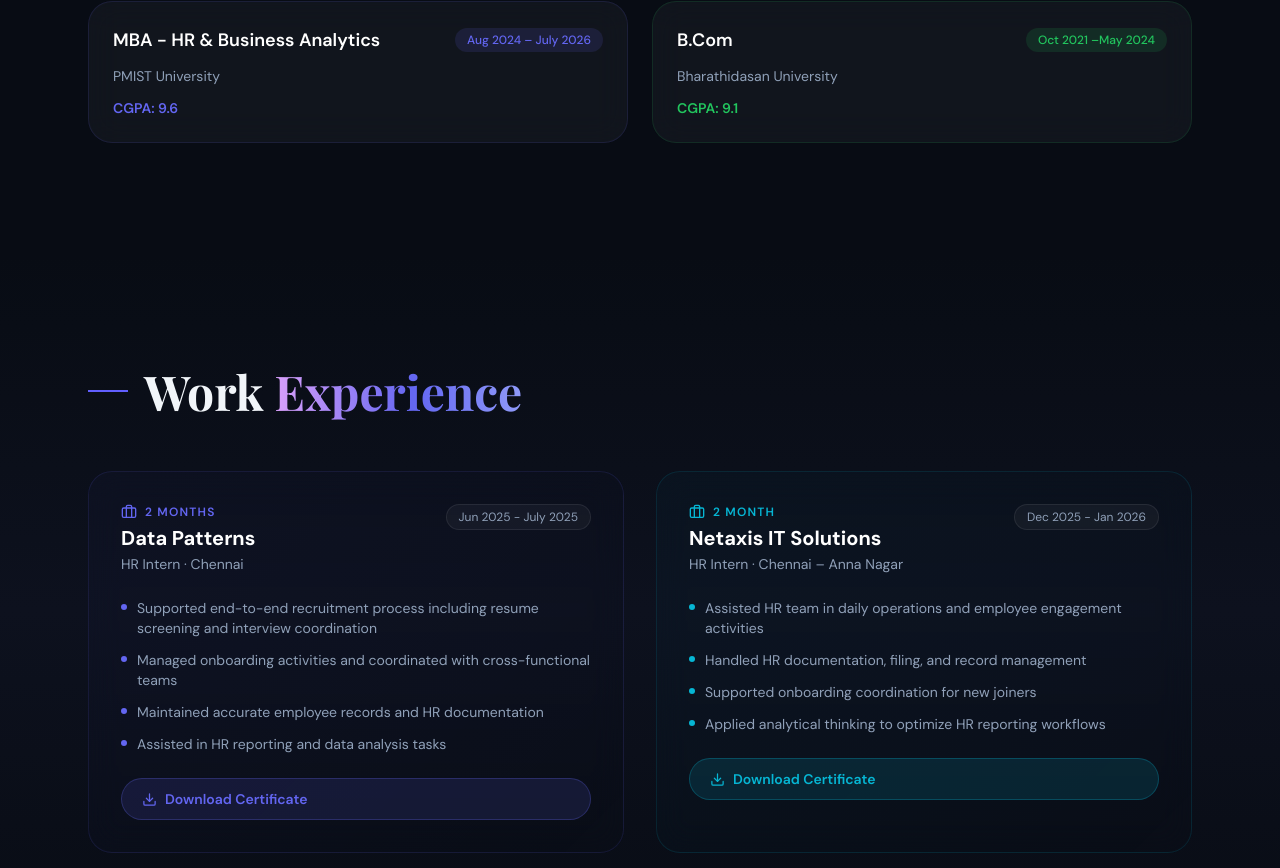
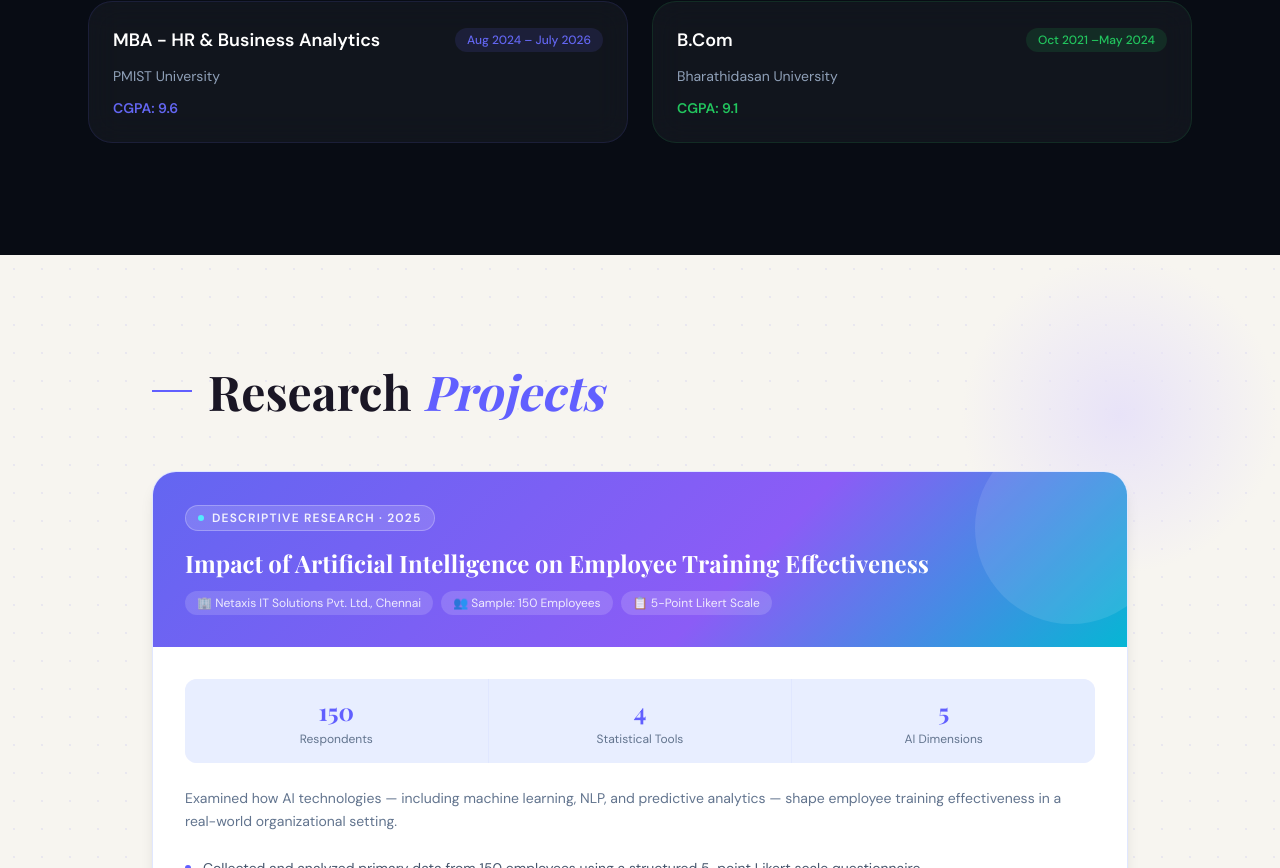
Before and after one commit to RakkeshIT/portfolio-vaishali, a React (Vite) app: page / in a window 1280 px wide. Shown: the part 1932-2800 px from the top of the page. Built offline with nearby package versions, Linux system fonts and the light colour scheme; a web font is replaced by a local one.

Commit message:
feat: add Projects section to portfolio and update favicon assets

```diff
--- a/index.html
+++ b/index.html
@@ -3,10 +3,9 @@
 
 <head>
   <meta charset="UTF-8" />
-  <link rel="icon" type="image/svg+xml" href="/favicon.svg" />
   <meta name="viewport" content="width=device-width, initial-scale=1.0" />
   <script src="https://cdn.jsdelivr.net/npm/@tailwindcss/browser@4"></script>
-
+  <link rel="icon" type="image/png" href="/favicon.png">
   <title>portfolio-vaishali</title>
 </head>
 
--- a/src/pages/Hero.jsx
+++ b/src/pages/Hero.jsx
@@ -4,7 +4,7 @@
 import { FaLinkedinIn } from "react-icons/fa6";
 import Vaishali from '../assets/vaishali.png'
 // Add this to your useInView hooks at the top of the component:
-const NAV_LINKS = ["Home", "About", "Education", "Experience", "Skills", "Certifications", "Achievements", "Contact"];
+const NAV_LINKS = ["Home", "About", "Education", "Projects", "Experience", "Skills", "Certifications", "Achievements", "Contact"];
 // ─── ACHIEVEMENTS DATA ───────────────────────────────────────────────────────
 const ACHIEVEMENTS = [
     {
@@ -105,6 +105,32 @@
         color: "#06b6d4",
         bg: "from-cyan-500/10 to-blue-500/5",
         href: "https://drive.google.com/file/d/1yNH44Oza59uGPXd59WRdXcTrx0u1zK09/view?usp=sharing",
+    },
+];
+
+// ─── PROJECTS DATA ───────────────────────────────────────────────────────────
+const PROJECTS = [
+    {
+        type: "Descriptive Research · 2025",
+        title: "Impact of Artificial Intelligence on Employee Training Effectiveness",
+        org: "Netaxis IT Solutions Pvt. Ltd., Chennai",
+        sample: "150 Employees",
+        scale: "5-Point Likert Scale",
+        stats: [
+            { val: "150", label: "Respondents" },
+            { val: "4", label: "Statistical Tools" },
+            { val: "5", label: "AI Dimensions" },
+        ],
+        desc: "Examined how AI technologies — including machine learning, NLP, and predictive analytics — shape employee training effectiveness in a real-world organizational setting.",
+        points: [
+            "Collected and analyzed primary data from 150 employees using a structured 5-point Likert scale questionnaire.",
+            "Applied Mean Analysis, ANOVA, Correlation, and Regression to identify key drivers of training effectiveness.",
+            "Evaluated AI's role across personalized learning, real-time feedback, skill development, accessibility, and engagement.",
+            "Identified challenges including technological adaptation, ethical concerns, and continuous reskilling needs.",
+            "Concluded that AI significantly enhances training outcomes by making learning more personalized and outcome-oriented.",
+        ],
+        tools: ["MS Excel", "SPSS", "ANOVA", "Regression Analysis", "Correlation", "Mean Analysis", "Likert Scale"],
+        insight: "AI-powered training systems demonstrated a statistically significant positive impact on learning personalization and employee engagement.",
     },
 ];
 
@@ -493,6 +519,90 @@
                                 >
                                     {edu.score}
                                 </p>
+                            </div>
+                        ))}
+                    </div>
+                </div>
+            </section>
+
+            {/* PROJECTS SECTION */}
+            <section id="projects" className="py-28 relative overflow-hidden" style={{ background: "#f7f5f0" }}>
+                {/* bg dots */}
+                <div className="absolute inset-0 pointer-events-none" style={{
+                    backgroundImage: "radial-gradient(#6366f118 1px, transparent 1px)",
+                    backgroundSize: "28px 28px"
+                }} />
+                <div className="absolute top-0 right-0 w-80 h-80 rounded-full pointer-events-none" style={{
+                    background: "radial-gradient(circle, #e8e3f8 0%, transparent 70%)"
+                }} />
+                <div className="absolute bottom-10 left-0 w-64 h-64 rounded-full pointer-events-none" style={{
+                    background: "radial-gradient(circle, #d4f0e8 0%, transparent 70%)"
+                }} />
+
+                <div className="max-w-5xl mx-auto px-6 relative z-10">
+                    <div className="flex items-center gap-4 mb-14">
+                        <span className="w-10 h-0.5 bg-indigo-500" />
+                        <h2 className="font-display text-4xl md:text-5xl text-[#1a1625]">
+                            Research <span className="italic text-indigo-500">Projects</span>
+                        </h2>
+                    </div>
+
+                    <div className="flex flex-col gap-8">
+                        {PROJECTS.map((proj, idx) => (
+                            <div key={idx} className="bg-white rounded-3xl overflow-hidden border border-indigo-100 shadow-lg hover:-translate-y-1 transition-all duration-300">
+                                {/* Card Header */}
+                                <div className="p-8 relative overflow-hidden" style={{
+                                    background: "linear-gradient(135deg, #6366f1 0%, #8b5cf6 60%, #06b6d4 100%)"
+                                }}>
+                                    <div className="absolute -top-10 -right-10 w-48 h-48 bg-white/10 rounded-full pointer-events-none" />
+                                    <span className="inline-flex items-center gap-2 px-3 py-1 rounded-full text-xs font-semibold uppercase tracking-widest text-white/90 border border-white/25 bg-white/15 mb-4">
+                                        <span className="w-1.5 h-1.5 rounded-full bg-cyan-300" />{proj.type}
+                                    </span>
+                                    <h3 className="font-display text-2xl font-semibold text-white mb-3 relative z-10">{proj.title}</h3>
+                                    <div className="flex flex-wrap gap-2 relative z-10">
+                                        {[`🏢 ${proj.org}`, `👥 Sample: ${proj.sample}`, `📋 ${proj.scale}`].map(m => (
+                                            <span key={m} className="px-3 py-1 rounded-full text-xs text-white/85 bg-white/15">{m}</span>
+                                        ))}
+                                    </div>
+                                </div>
+
+                                {/* Card Body */}
+                                <div className="p-8">
+                                    {/* Stats strip */}
+                                    <div className="grid grid-cols-3 gap-px bg-indigo-100 rounded-xl overflow-hidden mb-6">
+                                        {proj.stats.map(s => (
+                                            <div key={s.label} className="bg-indigo-50/60 p-4 text-center">
+                                                <p className="font-display text-2xl font-semibold text-indigo-500">{s.val}</p>
+                                                <p className="text-xs text-slate-500 mt-1">{s.label}</p>
+                                            </div>
+                                        ))}
+                                    </div>
+
+                                    <p className="text-slate-500 text-sm leading-relaxed mb-6">{proj.desc}</p>
+
+                                    <ul className="space-y-2.5 mb-7">
+                                        {proj.points.map((pt, j) => (
+                                            <li key={j} className="flex items-start gap-3 text-sm text-slate-600 leading-relaxed">
+                                                <span className="w-1.5 h-1.5 rounded-full bg-indigo-500 flex-shrink-0 mt-2" />
+                                                {pt}
+                                            </li>
+                                        ))}
+                                    </ul>
+
+                                    <p className="text-xs font-semibold uppercase tracking-widest text-slate-400 mb-3">Tools & Methods</p>
+                                    <div className="flex flex-wrap gap-2 mb-6">
+                                        {proj.tools.map(t => (
+                                            <span key={t} className="font-mono text-xs px-3 py-1.5 rounded-md bg-indigo-50 text-indigo-500 border border-indigo-200">{t}</span>
+                                        ))}
+                                    </div>
+
+                                    <div className="flex gap-3 items-start bg-gradient-to-r from-indigo-50 to-cyan-50 border border-indigo-100 rounded-2xl p-4">
+                                        <span className="text-lg">💡</span>
+                                        <p className="text-sm text-slate-600 leading-relaxed">
+                                            <span className="font-semibold text-indigo-500">Key Insight: </span>{proj.insight}
+                                        </p>
+                                    </div>
+                                </div>
                             </div>
                         ))}
                     </div>
```
Also changed, not shown: public/favicon.png (added), src/assets/favicon.png (added).
